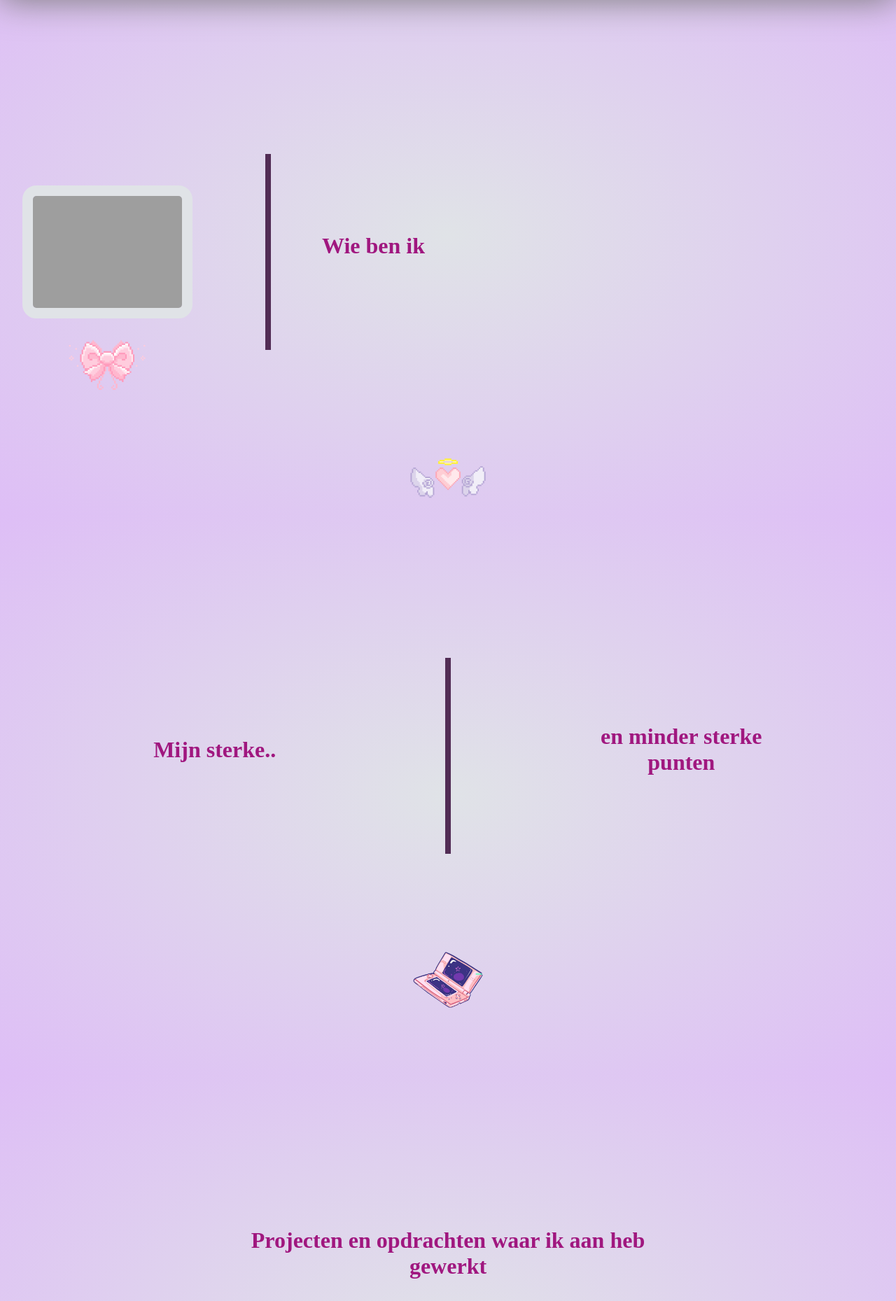
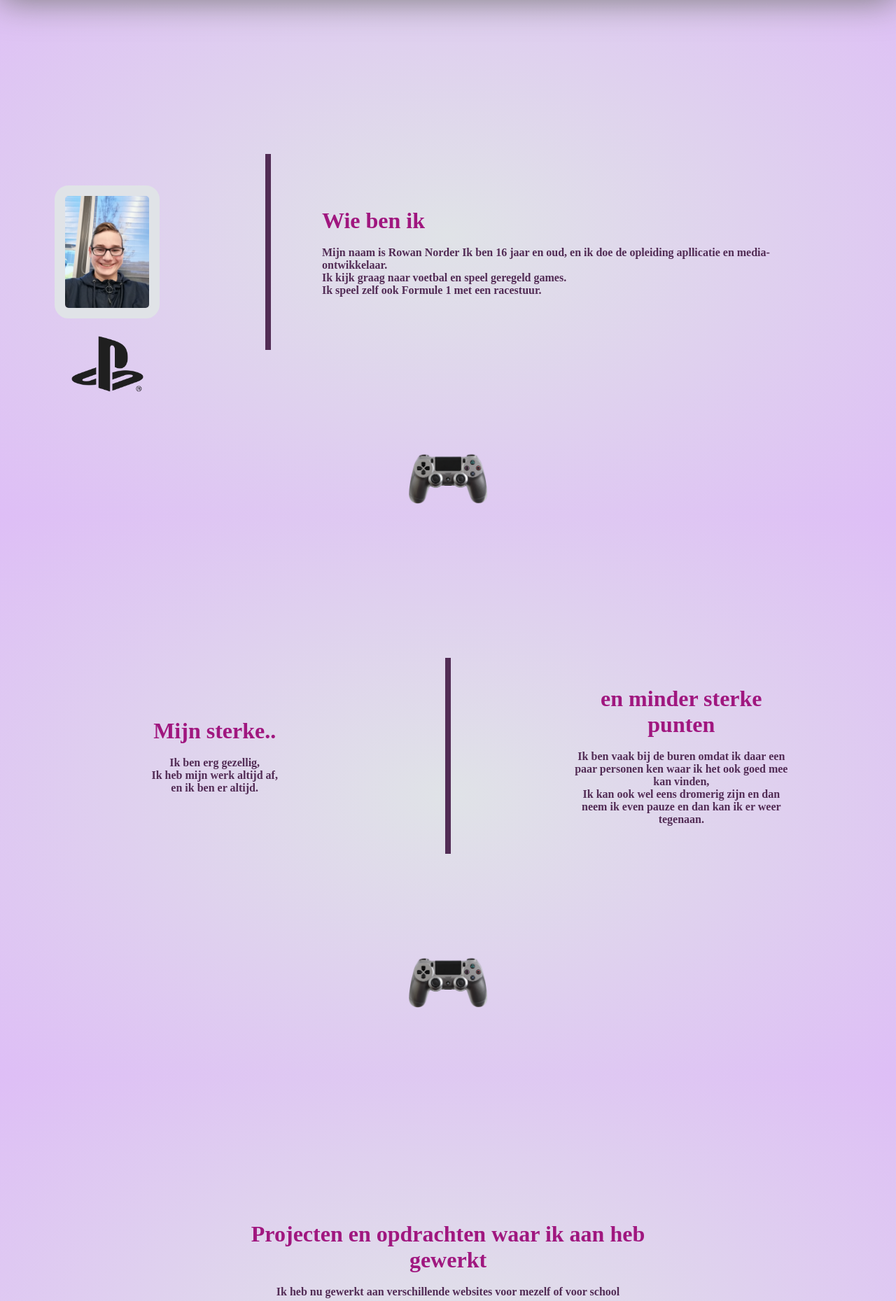
Before and after one commit to eruhachi/teamwebsite, a PHP site: page /pages/rowan.php in a window 1280 px wide. Shown: the part 64-1923 px from the top of the page at 70% size. Run offline with PHP 8.4, Linux system fonts and the light colour scheme; some web fonts are replaced; grey boxes are pictures that could not be loaded.

Commit message:
eigen pagioa afgemaakt

```diff
--- a/template/pages/rowan.php
+++ b/template/pages/rowan.php
@@ -30,31 +30,44 @@
        <div class="grid">
    <!--content 1-->
     <!--replace the # with the name of your image-->
-    <div class="img1"> <img src="../assets/IMG/#" alt=""> </div>
+    <div class="img1"> <img src="../assets/IMG/rowan.jpg" alt=""> </div>
 
     <div class="text-line1"></div>
     <div class="text-box1">
       <h1>Wie ben ik</h1><br>
-    <p><!--put your text here--></p>
+    <p>Mijn naam is Rowan Norder
+				Ik ben 16 jaar en oud,
+				en ik doe de opleiding apllicatie en media-ontwikkelaar. <br>
+        Ik kijk graag naar voetbal en speel geregeld games. <br>
+        Ik speel zelf ook Formule 1 met een racestuur.
+
+
+    </p>
     </div>
-    <div class="deco1"><img src="../assets/IMG/deco1.gif" alt=""> </div>
-    <div class="deco3"><img src="../assets/IMG/deco3.png" alt=""> </div>
+    <div class="deco1"><img src="../assets/IMG/Playstation.png" alt=""> </div>
+    <div class="deco3"><img src="../assets/IMG/Controller.png" alt=""> </div>
 
 <!--content 2-->
     <div class="text-box2">
       <h1>Mijn sterke..</h1><br>
-    <p><!--put your text here--></p> </div>
+    <p>Ik ben erg gezellig, <br>
+        Ik heb mijn werk altijd af, <br>
+        en ik ben er altijd.
+
+    </p> </div>
     <div class="text-line2"></div>
     <div class="text-box2-1">
     <h1>en minder sterke punten</h1><br>
-    <p><!--put your text here--></p> </div>
-    <div class="deco2"> <img src="../assets/IMG/deco2.png" alt="nintendo"></div>
+    <p>Ik ben vaak bij de buren omdat ik daar een paar personen ken waar ik het ook goed mee kan vinden, <br>
+      Ik kan ook wel eens dromerig zijn en dan neem ik even pauze en dan kan ik er weer tegenaan.
+    </p> </div>
+    <div class="deco2"> <img src="../assets/IMG/Controller.png" alt="nintendo"></div>
 
 <!--content 3-->
     <div class="text-box3">
       <h1>Projecten en opdrachten waar ik aan heb gewerkt</h1><br>
-    <p><!--put your text here--></p></div>
-    <div class="deco4"><img src="../assets/IMG/deco1.gif" alt="bow"></div><div class="text-line3"></div><div class="deco5"><img src="../assets/IMG/deco1.gif" alt="bow"></div>
+    <p>Ik heb nu gewerkt aan verschillende websites voor mezelf of voor school</p></div>
+    <div class="deco4"><img src="../assets/IMG/Controller.png" alt="bow"></div><div class="text-line3"></div><div class="deco5"><img src="../assets/IMG/Controller.png" alt="bow"></div>
     <div class="text-box3-1">
     <p><!--put your text here--></p></div>
 
@@ -64,8 +77,8 @@
   <footer>
   <div class="nested-footer">
   <p>© eruhachi</p>
-  <div class="icon1"><a href="https://www.instagram.com/eruhachi/" target="_blank"><img src="../assets/IMG/instagram.png" alt="instagram"></a></div>
-  <div class="icon2"><a href="https://www.youtube.com/user/BenIkJouOma" target="_blank"><img src="../assets/IMG/youtube.png" alt="youtube"></a></div>
+  <div class="icon1"><a href="https://www.instagram.com/rowan_mark_15/" target="_blank"><img src="../assets/IMG/instagram.png" alt="instagram"></a></div>
+  <div class="icon2"><a href="https://www.youtube.com/user/RowanMarkNorder" target="_blank"><img src="../assets/IMG/youtube.png" alt="youtube"></a></div>
 
 
 
```
Also changed, not shown: template/assets/IMG/Controller.png (added), template/assets/IMG/F1logo.png (added), template/assets/IMG/Logos.png (added), template/assets/IMG/Playstation.png (added), template/assets/IMG/fortnite.png (added), template/assets/IMG/rowan.jpg (added).
